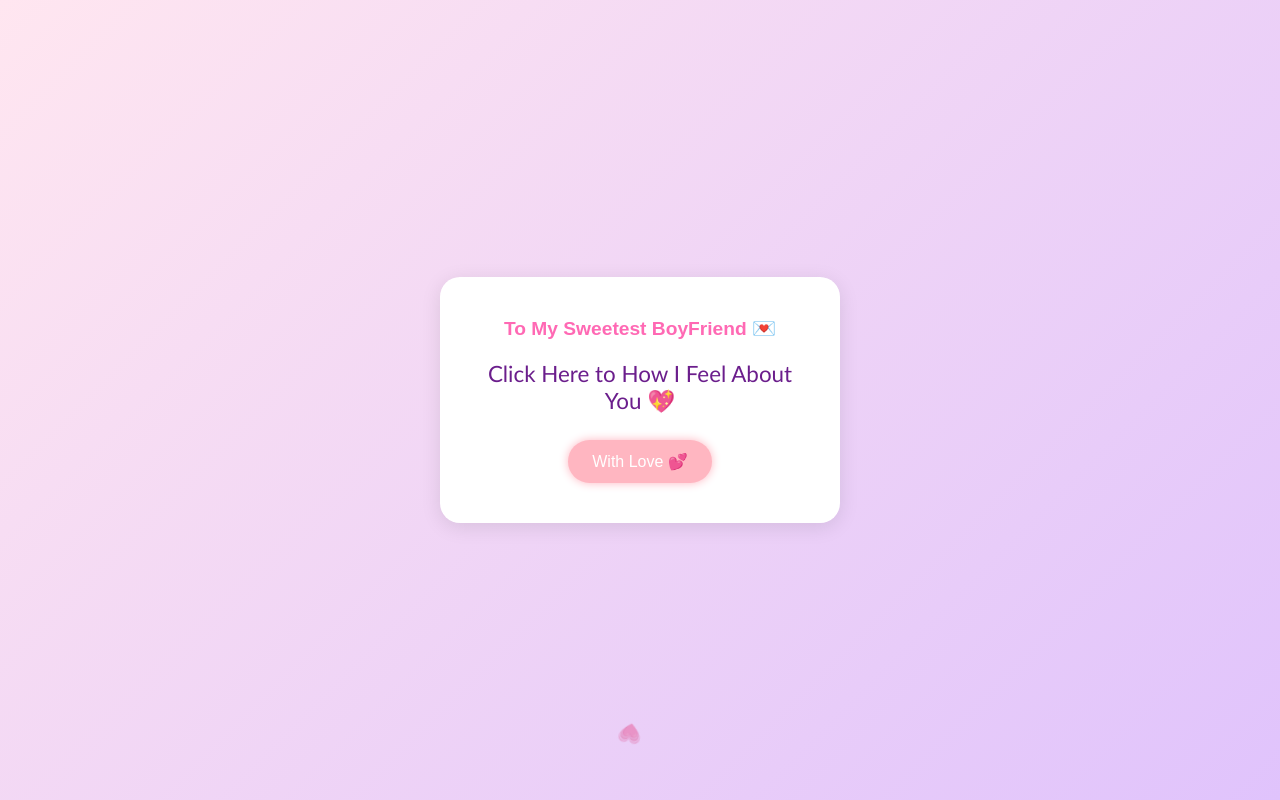
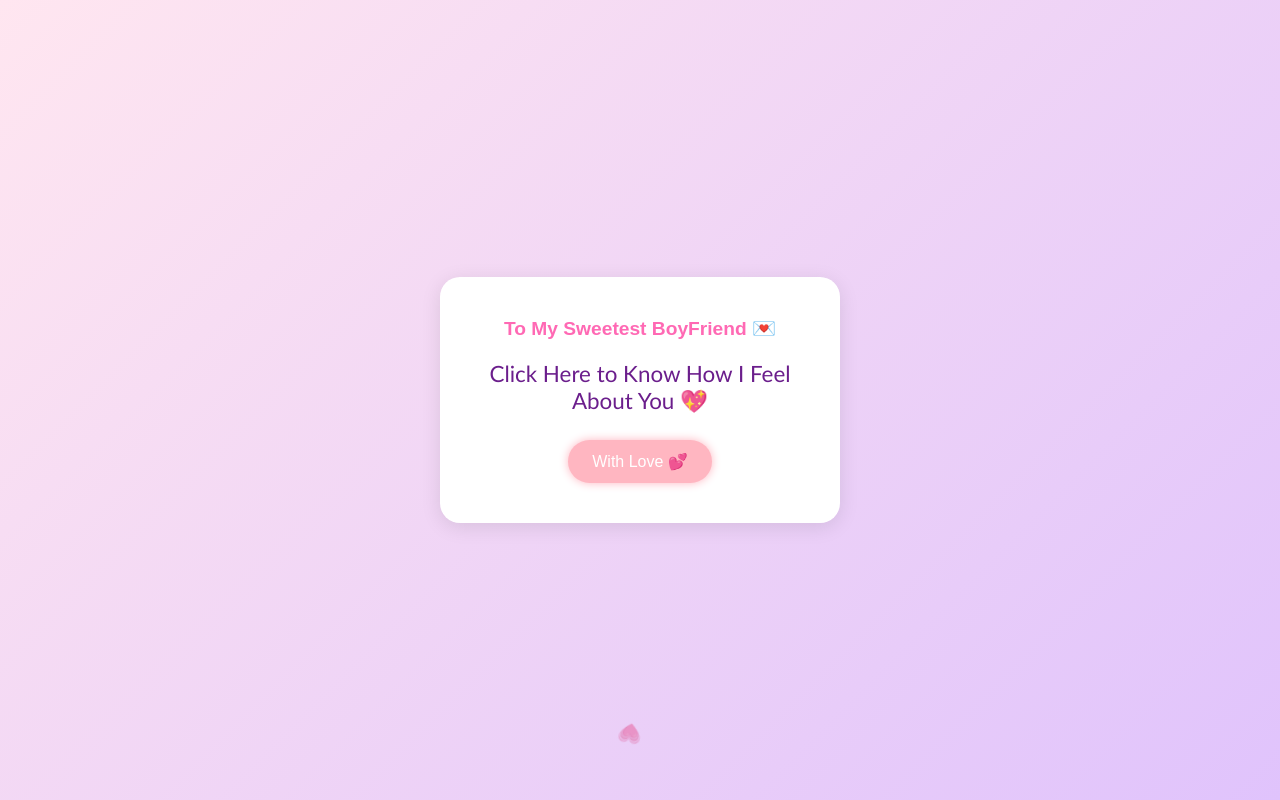
Before and after one commit to miracline2/SecretMessage, a plain HTML site: page affirmation.html in a window 1280 px wide. Shown: the top 800 px of the page. Drawn offline with Linux system fonts and the light colour scheme.

Commit message:
Fix Grammer Mistake

```diff
--- a/affirmation.html
+++ b/affirmation.html
@@ -11,7 +11,7 @@
 <body>
     <div class="container">
         <h2>To My Sweetest BoyFriend 💌</h2>
-        <div id="affirmation">Click Here to How I Feel About You 💖</div>
+        <div id="affirmation">Click Here to Know How I Feel About You 💖</div>
         <button onclick="showAffirmation()">With Love 💕</button>
       </div>
 
```
